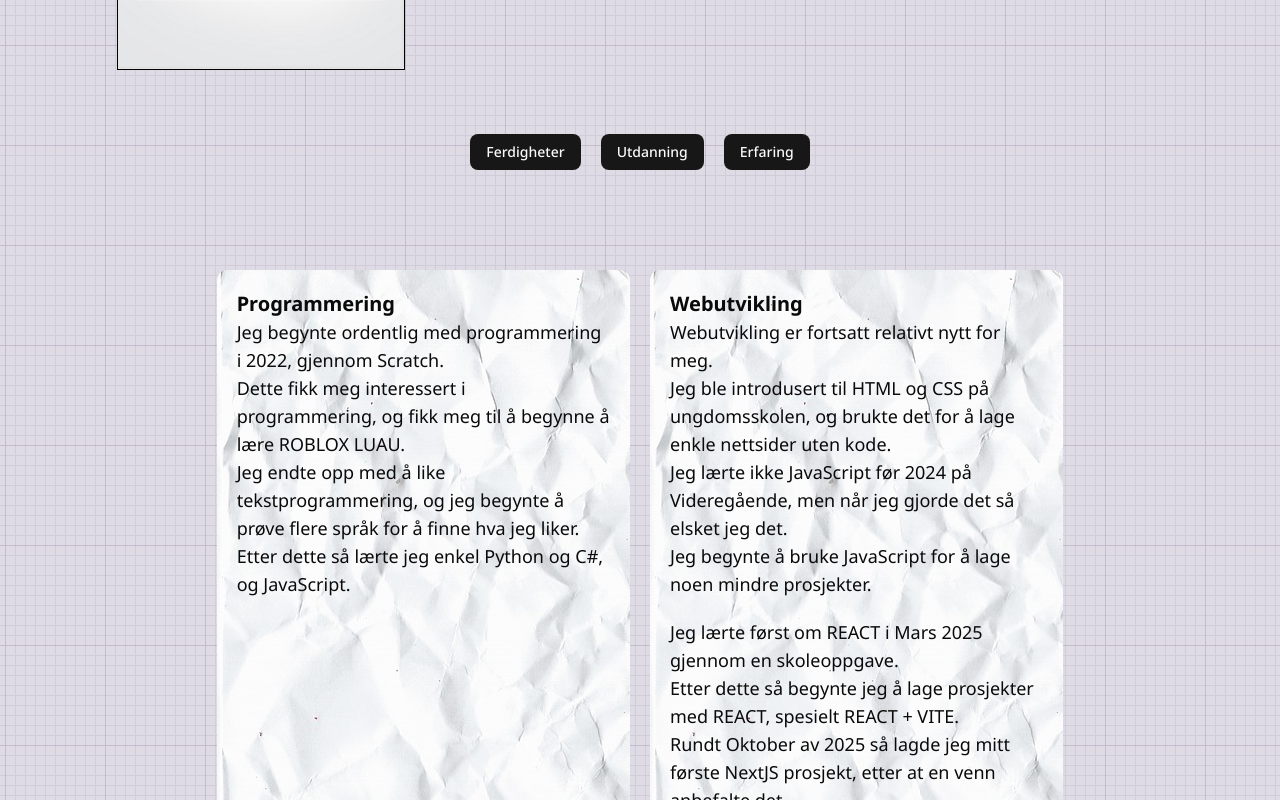
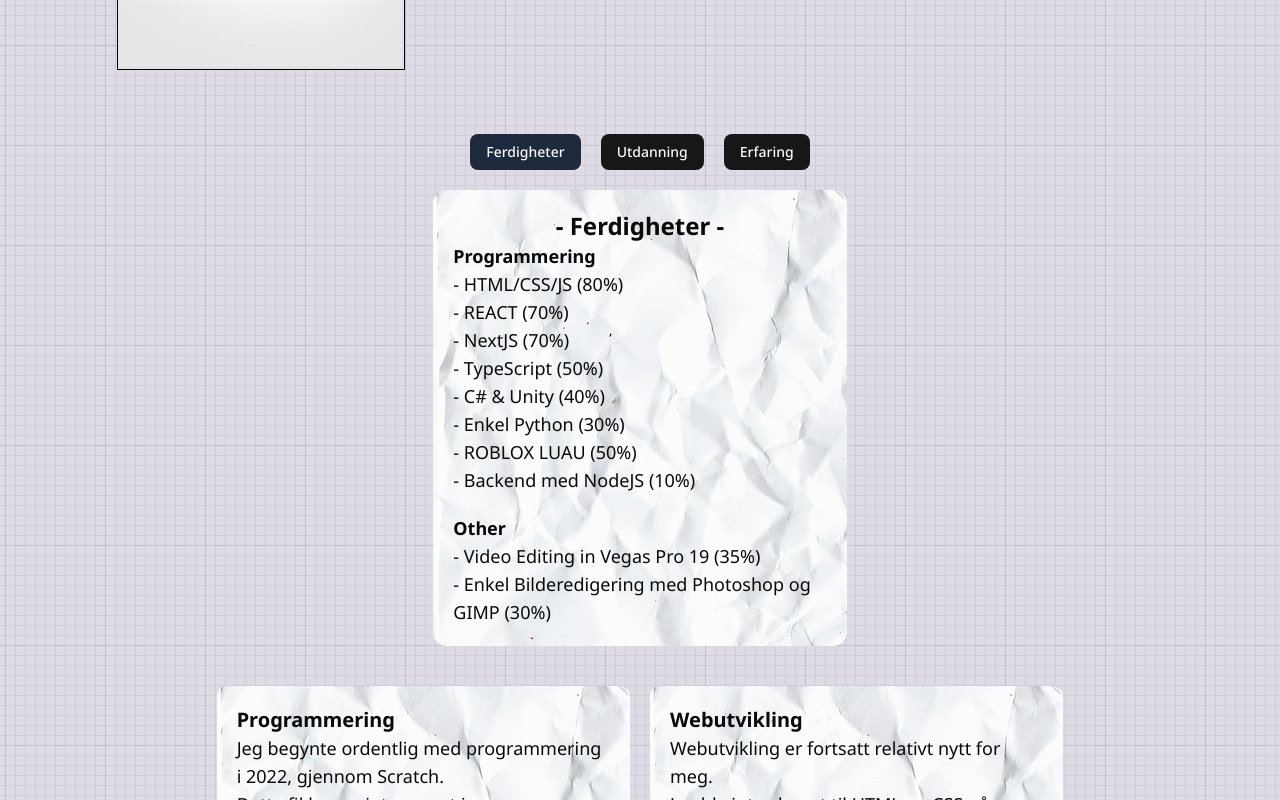
Before and after one commit to catsrieldreemurr/portfolio_v2_next, a Next.js app in the folder portfolio/: page /aboutme in a window 1280 px wide. Shown: the part 460-1260 px from the top of the page. Built offline with nearby package versions, Linux system fonts and the light colour scheme.

Commit message:
Update About Me

```diff
--- a/portfolio/app/aboutme/page.tsx
+++ b/portfolio/app/aboutme/page.tsx
@@ -7,7 +7,7 @@ import { Button } from "@/components/ui/button";
 import { useState } from "react";
 
 export default function Page(){
-    const [currentInfo, setcurrentInfo] = useState('none');
+    const [currentInfo, setcurrentInfo] = useState('abilities');
     return (
         <div className="bgPattern">
             <Navbar></Navbar>
@@ -34,28 +34,19 @@ export default function Page(){
                         {
                             setcurrentInfo("abilities")
                         }
-                        else{
-                            setcurrentInfo("none")
-                        }
-                    }}>Ferdigheter</Button>
+                    }} className={`${currentInfo === "abilities" && "bg-slate-800"}`}>Ferdigheter</Button>
                     <Button onClick={() => {
                         if(currentInfo !== "education")
                         {
                             setcurrentInfo("education")
                         }
-                        else{
-                            setcurrentInfo("none")
-                        }
-                    }}>Utdanning</Button>
+                    }} className={`${currentInfo === "education" && "bg-slate-800"}`}>Utdanning</Button>
                     <Button onClick={() => {
                         if(currentInfo !== "experience")
                         {
                             setcurrentInfo("experience")
                         }
-                        else{
-                            setcurrentInfo("none")
-                        }
-                    }}>Erfaring</Button>
+                    }} className={`${currentInfo === "experience" && "bg-slate-800"}`}>Erfaring</Button>
                 </div>
 
                 {currentInfo === "abilities" && <div className="p-5 flex justify-center">
@@ -118,7 +109,7 @@ export default function Page(){
                 </div>}
             </div>
 
-            <div className="flex flex-col sm:flex-row items-center mt-[5rem] p-5 justify-center gap-5 items-stretch">
+            <div className="flex flex-col sm:flex-row items-center p-5 justify-center gap-5 items-stretch">
                 <div className="bg-[url(/paper.jpg)] p-5 rounded-lg sm:w-1/3">
                     <Typography variant="h3" isBold>Programmering</Typography>
                     <Typography>Jeg begynte ordentlig med programmering i 2022, gjennom Scratch.</Typography>
```
